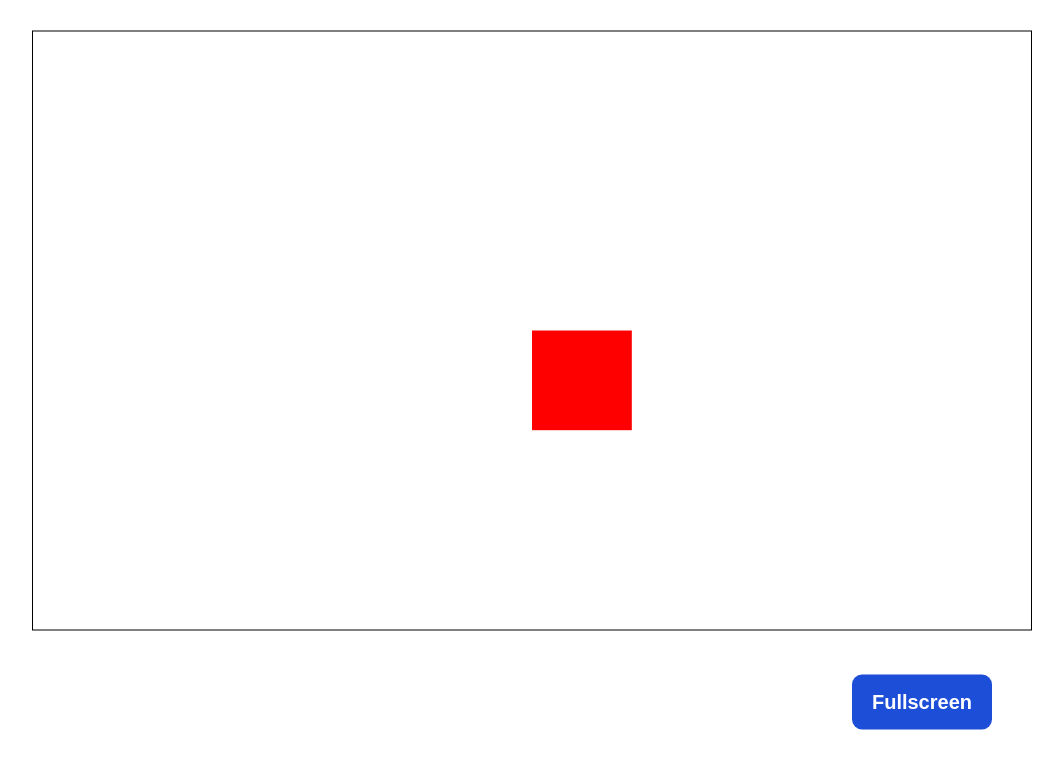
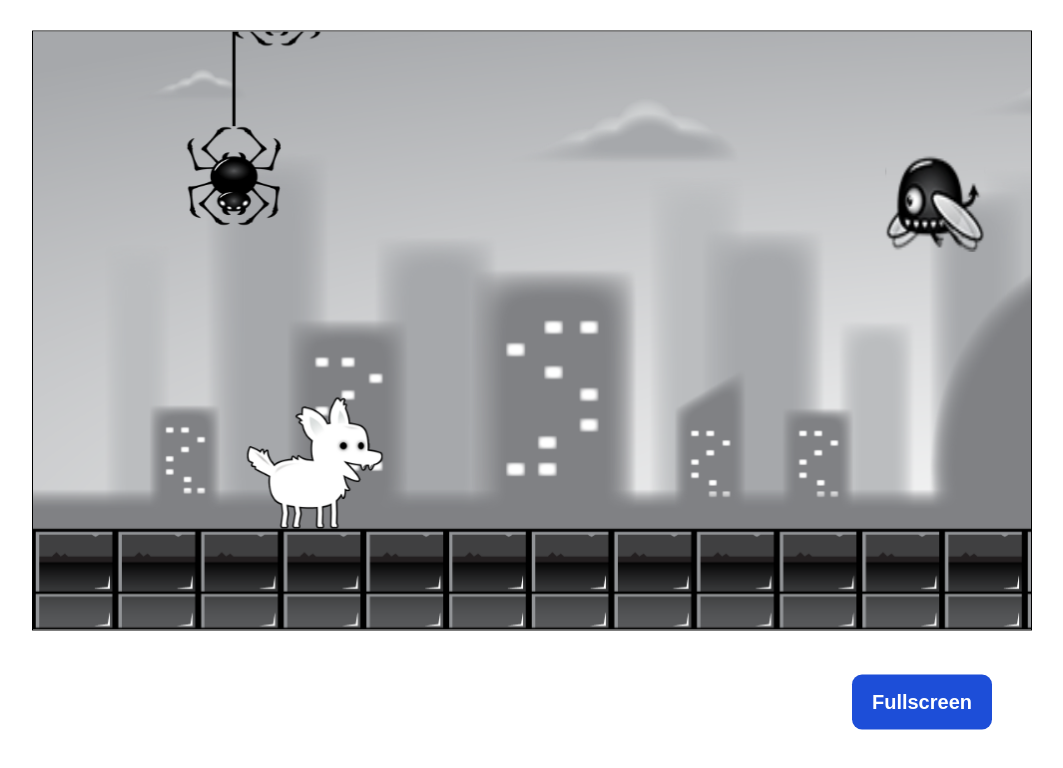
Before and after one commit to Zeustakeshi/my_dog_game, a plain HTML site: page index.html in a window 1280 px wide. Shown: the whole page, without its empty margins (108-1171 px from the left). Drawn offline with Linux system fonts and the light colour scheme; animation ran at ten frames a second.

Commit message:
prev code

```diff
--- a/index.html
+++ b/index.html
@@ -8,7 +8,7 @@
         <link rel="stylesheet" href="style.css" />
     </head>
     <body>
-        <!-- <h1 id="loading">Loading ......</h1>
+        <h1 id="loading">Loading ......</h1>
         <img id="player" src="./assets/dog_left_right_white.png" hidden />
         <img id="bg1" src="./assets/layer-1.png" hidden />
         <img id="bg2" src="./assets/layer-2.png" hidden />
@@ -17,12 +17,11 @@
         <img id="bg4" src="./assets/layer-4.png" hidden />
         <img id="enemyFly" src="./assets/enemy_fly.png" hidden />
         <img id="enemyGround" src="assets/enemy_plant.png" hidden />
-        <img id="enemyClimb" src="assets/enemy_spider_big.png" hidden /> -->
+        <img id="enemyClimb" src="assets/enemy_spider_big.png" hidden />
         <div class="game">
             <canvas id="canvas">your browser not support canvas </canvas>
             <button id="fullscreen">Fullscreen</button>
         </div>
-        <!-- <script src="./Game.js" type="module"></script> -->
-        <script src="./script2.js"></script>
+        <script src="./Game.js" type="module"></script>
     </body>
 </html>
--- a/script2.js
+++ /dev/null
@@ -1,9 +0,0 @@
-const canvas = document.getElementById("canvas");
-const ctx = canvas.getContext("2d");
-
-const canvasWidth = (canvas.width = 1000);
-const canvasHeight = (canvas.height = 600);
-
-ctx.fillStyle = "red";
-
-ctx.fillRect(canvasWidth / 2, canvasHeight / 2, 100, 100);
```
